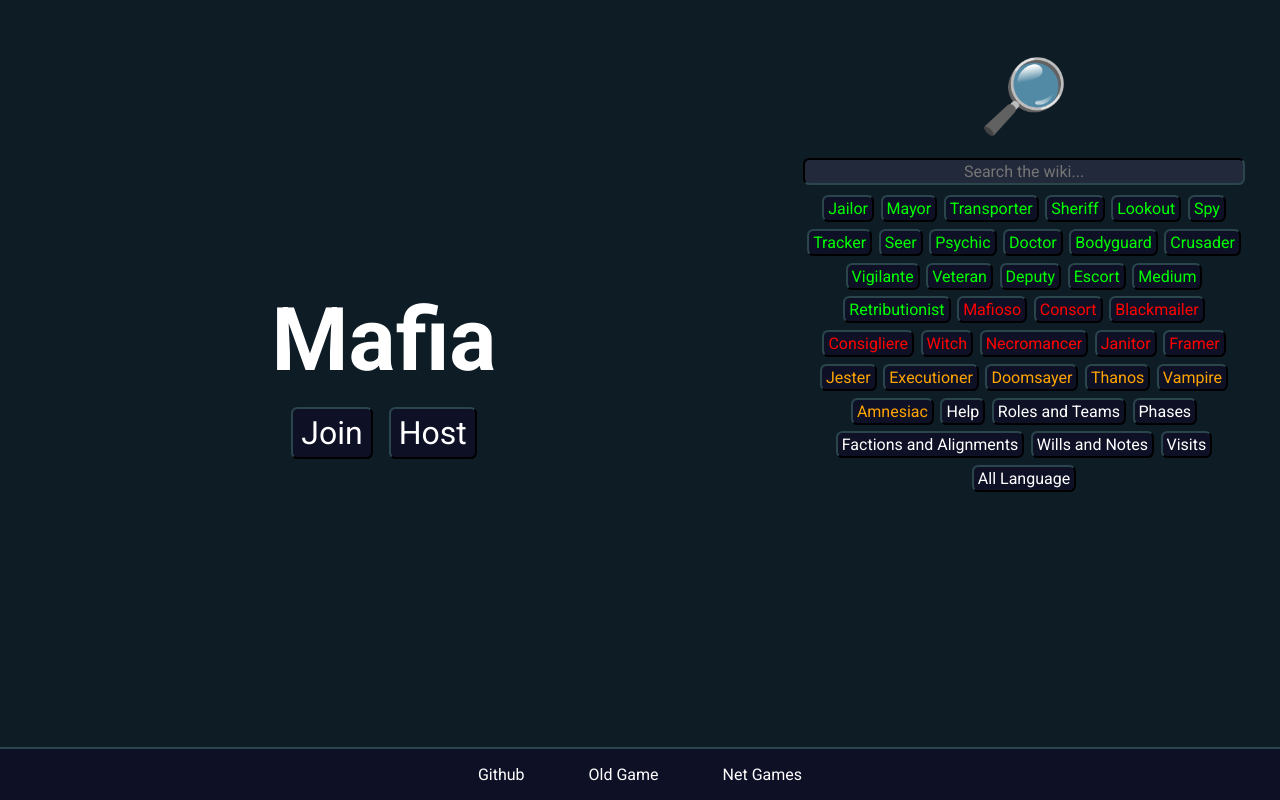
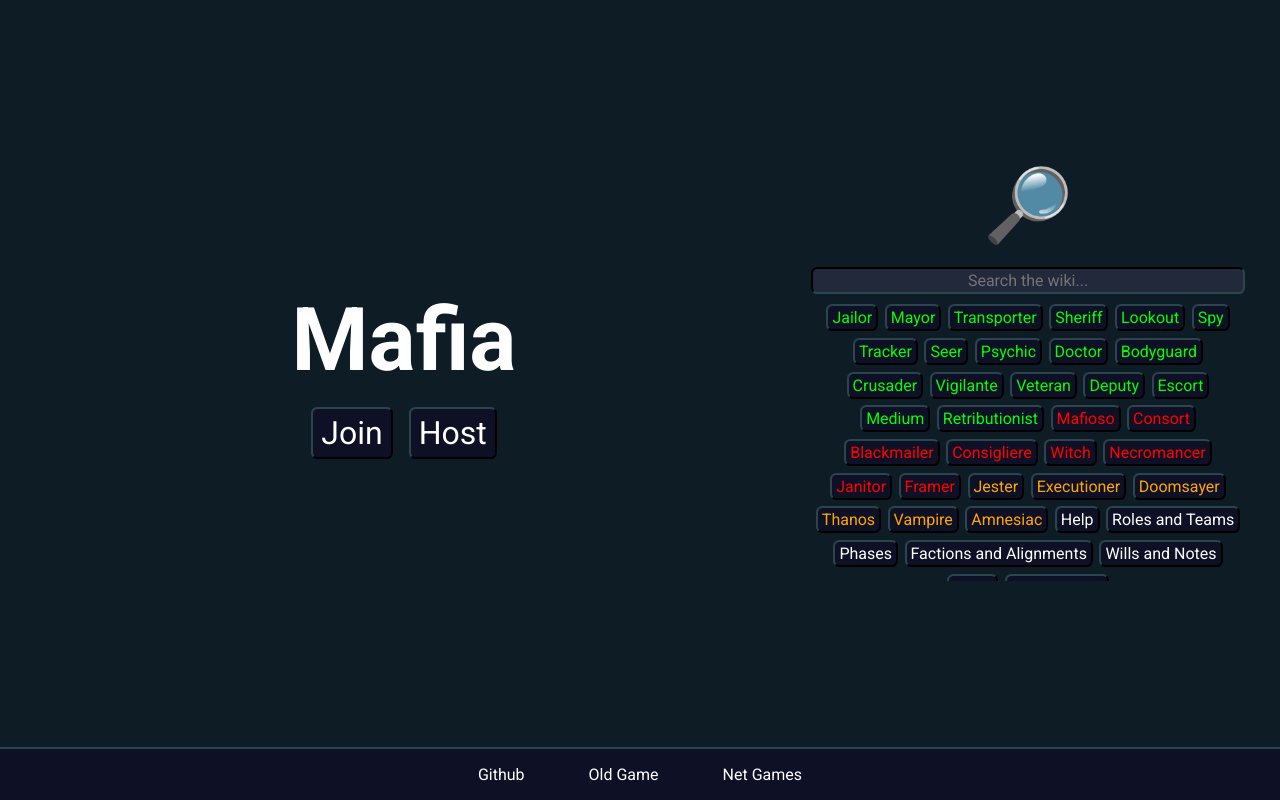
Before and after one commit to mafia-rust/mafia, a React (Create React App) app in the folder client/: page / in a window 1280 px wide. Built offline with nearby package versions, Linux system fonts and the light colour scheme.

Commit message:
Fix main menu wiki height

```diff
--- a/client/src/menu/main/startMenu.css
+++ b/client/src/menu/main/startMenu.css
@@ -10,6 +10,8 @@
     align-items: center;
     flex-wrap: wrap;
     flex-grow: 1;
+    padding: 2rem;
+    gap: 2rem;
 }
 
 .sm > main > section {
@@ -19,7 +21,6 @@
     flex-direction: column;
     align-items: center;
     justify-content: center;
-    padding: 2rem;
 }
 
 .sm > main > section#main > div {
@@ -37,12 +38,16 @@
 }
 
 .sm > main > section#main {
-    width: 50%;
+    width: 60%;
+    min-height: 40vh;
 }
 
 .sm > main > section#wiki {
-    width: 30%;
-    height: 80vh;
+    width: 35%;
+}
+
+.sm > main > section#wiki .wiki-search {
+    max-height: 40vh;
 }
 
 .sm > main > section > h1 {
```
